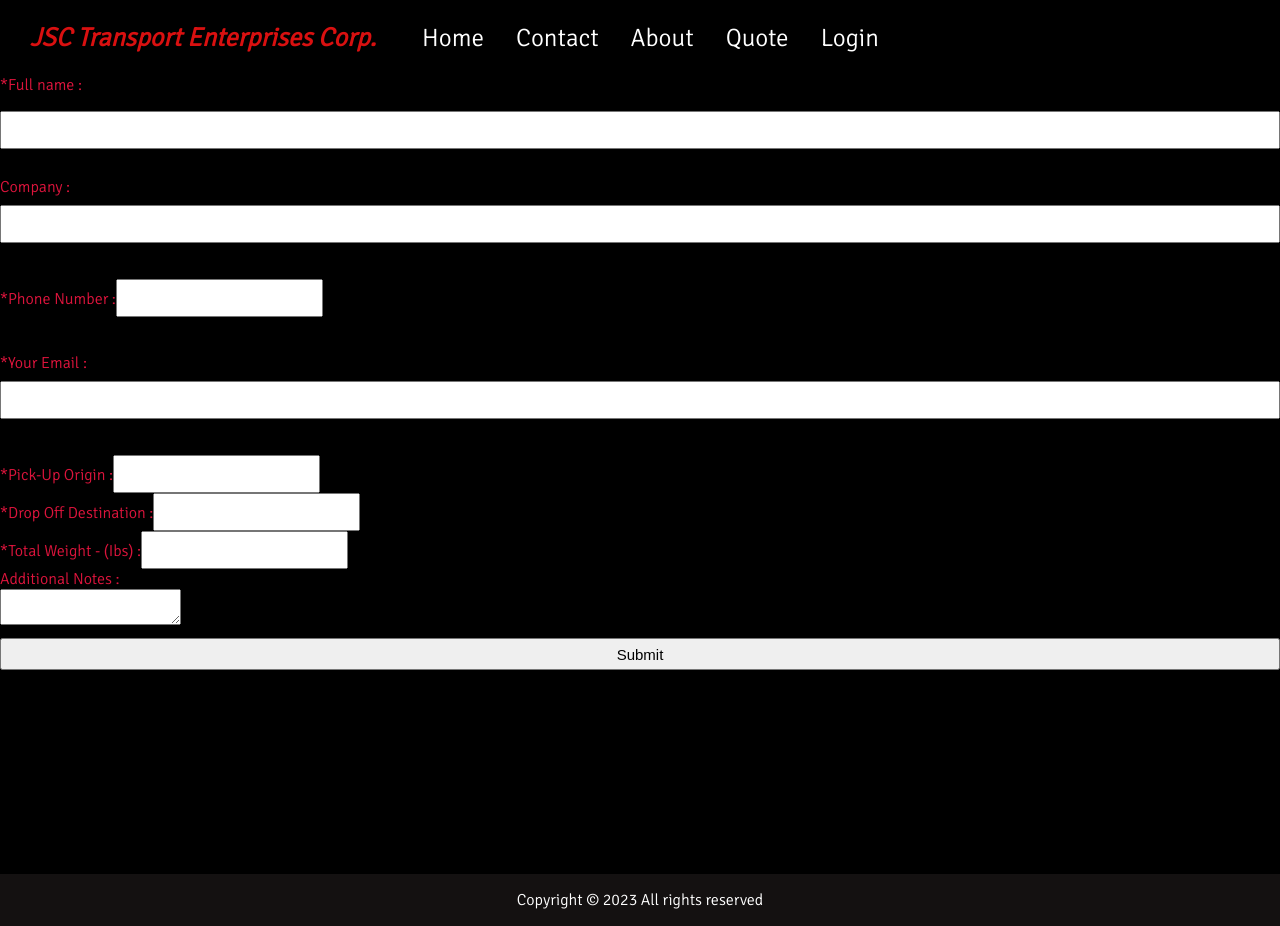
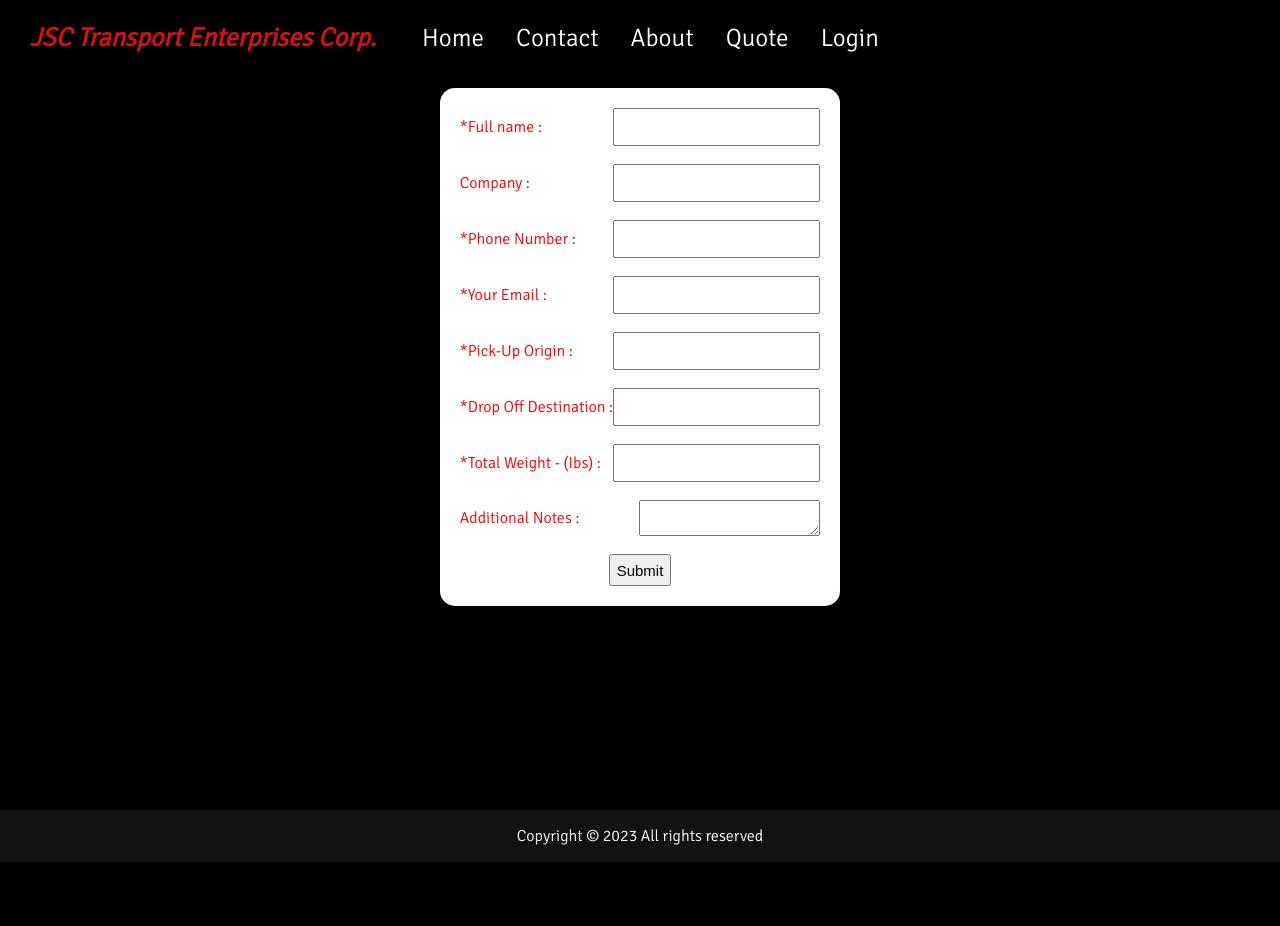
Before and after one commit to Jchav1996/JSCTransport, a React (Vite) app: page /quote in a window 1280 px wide. After the commit the page ends 875 px from the top, so only its background shows below. Built offline with nearby package versions, Linux system fonts and the light colour scheme; no server answers; a web font is replaced by a local one.

Commit message:
quote changes and button style

```diff
--- a/src/components/Auth/page.css
+++ b/src/components/Auth/page.css
@@ -9,11 +9,12 @@
 }
 
 form {
-    color: crimson;
+    color: red;
     display: flex;
     gap: .5rem;
     flex-direction: column;
     align-items: stretch;
+    margin-top: 13px;
 }
 
 input {
@@ -22,10 +23,23 @@
 }
 
 #submit {
-    padding: 0.4rem;
-    width: 80%;
+    width: 70%;
     margin-inline: auto;
     margin-top: 1rem;
+    background-color: #d91010;
+    border-radius: 10px;
+    color: #ffffff;
+    font-size: 1.2rem;
+    padding-block: 0.4rem;
+    text-decoration: none;
+    border: 2px solid rgba(255, 255, 255, 0.8);
+    transition: all 0.3s ease-in-out;
+}
+
+#submit:hover {
+    background-color: #ffffff;
+	color: #d91010;
+	border: 2px solid rgb(217 16 16 / 1);
 }
 
 .tabs {
@@ -45,8 +59,9 @@
     cursor: pointer;
 }
 .tabs button:hover {
-    background-color: #ff0000;
+    background-color: #d91010;
 }
 .tabs button.active {
-    background-color: crimson;
+    background-color: red;
+    color: white;
 }
--- a/src/components/quote/Quote.jsx
+++ b/src/components/quote/Quote.jsx
@@ -1,33 +1,125 @@
-import { useState } from 'react';
+import React, { useState } from 'react';
 import './quote.css';
 
 export function Quote() {
-    // eslint-disable-next-line no-unused-vars
-    const [count, setCount] = useState(0);
+    const [formData, setFormData] = useState({
+        fullName: '',
+        company: '',
+        phoneNumber: '',
+        email: '',
+        pickUpOrigin: '',
+        dropOffDestination: '',
+        totalWeight: '',
+        additionalNotes: '',
+    });
+
+    const handleChange = (e) => {
+        const { name, value } = e.target;
+        setFormData((prevData) => ({
+            ...prevData,
+            [name]: value,
+        }));
+    };
+
+    const handleSubmit = (e) => {
+        e.preventDefault();
+        // Handle form submission with formData
+        console.log(formData);
+    };
 
     return (
-        <div >
-            <form><label>*Full name :</label>
-                <label></label>
-                <input type="text" required={true} />
-                <br />Company :<input type="text" />
-                <br /><label>*Phone Number :<input type="number" required={true} />
-                </label>
-                <br />
-                <label>*Your Email :</label><input type="text" required={true} /><br />
-                <label>*Pick-Up Origin :<input required={true} />
-                    <br />
-                    <label>*Drop Off Destination :<input required={true} />
-                    </label>
-                    <br />
-                    <label>*Total Weight - (Ibs) :<input type="number" required={true} /></label>
-                    <label>
-                        <br />Additional Notes :</label>
-                    <br />
-                    <textarea maxLength={800} />
-                    <br />
-                </label>
-                <input type="submit" value="Submit" /></form>
-    </div>
+        <div className='quoteForm'>
+            <form id='quoteform' onSubmit={handleSubmit} className="card">
+                <div className="form-group">
+                    <label>*Full name :</label>
+                    <input
+                        type="text"
+                        name="fullName"
+                        value={formData.fullName}
+                        onChange={handleChange}
+                        required
+                        className="form-input"
+                    />
+                </div>
+                <div className="form-group">
+                    Company :
+                    <input
+                        type="text"
+                        name="company"
+                        value={formData.company}
+                        onChange={handleChange}
+                        className="form-input"
+                    />
+                </div>
+                <div className="form-group">
+                    <label>*Phone Number :</label>
+                    <input
+                        type="text"
+                        name="phoneNumber"
+                        value={formData.phoneNumber}
+                        onChange={handleChange}
+                        required
+                        className="form-input"
+                    />
+                </div>
+                <div className="form-group">
+                    <label>*Your Email :</label>
+                    <input
+                        type="text"
+                        name="email"
+                        value={formData.email}
+                        onChange={handleChange}
+                        required
+                        className="form-input"
+                    />
+                </div>
+                <div className="form-group">
+                    <label>*Pick-Up Origin :</label>
+                    <input
+                        type="text"
+                        name="pickUpOrigin"
+                        value={formData.pickUpOrigin}
+                        onChange={handleChange}
+                        required
+                        className="form-input"
+                    />
+                </div>
+                <div className="form-group">
+                    <label>*Drop Off Destination :</label>
+                    <input
+                        type="text"
+                        name="dropOffDestination"
+                        value={formData.dropOffDestination}
+                        onChange={handleChange}
+                        required
+                        className="form-input"
+                    />
+                </div>
+                <div className="form-group">
+                    <label>*Total Weight - (Ibs) :</label>
+                    <input
+                        type="number"
+                        name="totalWeight"
+                        value={formData.totalWeight}
+                        onChange={handleChange}
+                        required
+                        className="form-input"
+                    />
+                </div>
+                <div className="form-group">
+                    <label>Additional Notes :</label>
+                    <textarea
+                        maxLength={800}
+                        name="additionalNotes"
+                        value={formData.additionalNotes}
+                        onChange={handleChange}
+                        className="form-input"
+                    />
+                </div>
+                <div className="submitButton">
+                    <input type="submit" value="Submit" />
+                </div>
+            </form>
+        </div>
     );
 }
--- a/src/components/quote/quote.css
+++ b/src/components/quote/quote.css
@@ -1,6 +1,13 @@
-/* body {
-    /* margin-top: 80px; */
+/* * {
+    border: 1pt dashed red;
+} */
 
+.quoteForm {
+    width: 75%;
+    margin: auto;
+    display: flex;
+    justify-content: center;
+}
 
 .quote h1 {
     color: white;
@@ -12,7 +19,11 @@
     border-radius: 15px;
     padding: 20px;
     box-shadow: 0 2px 8px rgba(0, 0, 0, 0.1);
-    background-color: #f8b0b6;
+    background-color: white;
+}
+
+.submitButton {
+    margin: auto;
 }
 
 .form-group {
@@ -31,3 +42,7 @@
 .form-input {
     text-align: right;
 }
+
+#quoteform {
+    display: flex;
+}
--- a/src/main.jsx
+++ b/src/main.jsx
@@ -11,7 +11,8 @@
 import RequireAuth from "./lib/require-auth.jsx";
 import { PrivateApp } from "./PrivateApp.jsx";
 import Auth from "./components/Auth/Auth.jsx";
-import { Dashboard } from "./components/pribate/Dashboard.jsx";
+import { Dashboard } from "./components/private/Dashboard.jsx";
+
 // import { Map } from './components/map/Map.jsx';
 
 const withAuthProvider = (Component, requireAuth = false) => {
```
Also changed, not shown: src/components/private/Dashboard.jsx (renamed from src/components/pribate/Dashboard.jsx).
